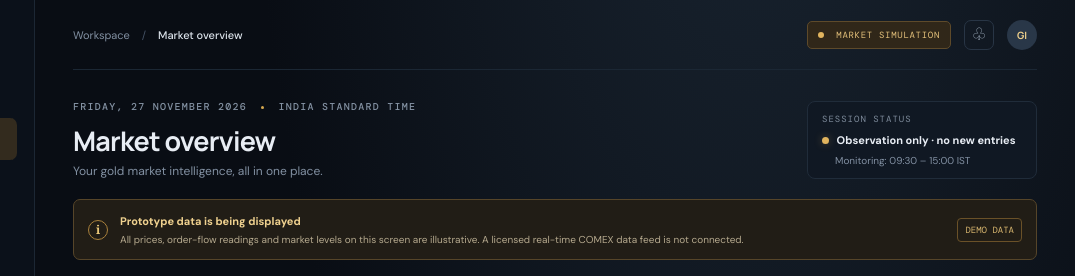
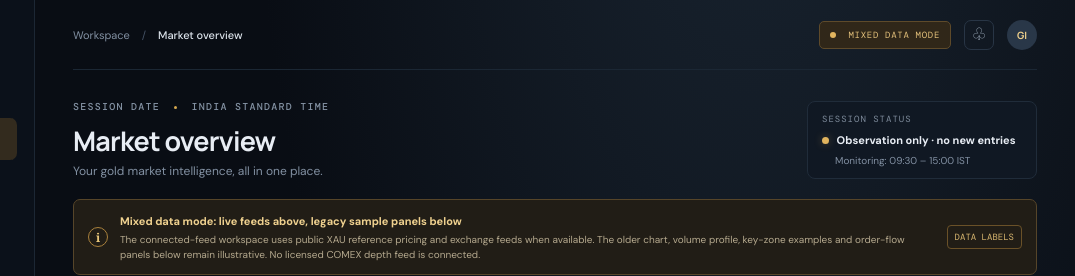
Before and after one commit to girishthakur35720-creator/Gold-intelligence-, a plain HTML site: page index.html in a window 1280 px wide. Shown: the top 276 px of the page, 205-1280 px from the left. Drawn offline with nearby package versions, Linux system fonts and the light colour scheme; no server answers.

Commit message:
Clarify mixed live and illustrative data labels

```diff
--- a/index.html
+++ b/index.html
@@ -40,15 +40,15 @@
       <header class="topbar">
         <div class="mobile-brand"><span class="brand-mark">G<span>i</span></span><strong>GOLD INTELLIGENCE</strong></div>
         <div class="crumb">Workspace <span>/</span> <b>Market overview</b></div>
-        <div class="top-actions"><div class="market-pill"><span class="pulse"></span> MARKET SIMULATION</div><button class="icon-button" aria-label="Notifications">♧</button><button class="avatar top-avatar">GI</button></div>
+        <div class="top-actions"><div class="market-pill"><span class="pulse"></span> MIXED DATA MODE</div><button class="icon-button" aria-label="Notifications">♧</button><button class="avatar top-avatar">GI</button></div>
       </header>
 
       <section class="page-heading">
-        <div><div class="eyebrow">FRIDAY, 27 NOVEMBER 2026 <i></i> INDIA STANDARD TIME</div><h1>Market overview</h1><p>Your gold market intelligence, all in one place.</p></div>
+        <div><div class="eyebrow" id="ist-session-date">SESSION DATE <i></i> INDIA STANDARD TIME</div><h1>Market overview</h1><p>Your gold market intelligence, all in one place.</p></div>
         <div class="session-box"><span class="session-label">SESSION STATUS</span><strong><span class="status-dot amber"></span> Outside monitoring window</strong><small>Monitoring: 09:30 – 15:00 IST</small></div>
       </section>
 
-      <section class="notice"><span class="notice-icon">i</span><div><strong>Prototype data is being displayed</strong><p>All prices, order-flow readings and market levels on this screen are illustrative. A licensed real-time COMEX data feed is not connected.</p></div><span class="notice-tag">DEMO DATA</span></section>
+      <section class="notice"><span class="notice-icon">i</span><div><strong>Mixed data mode: live feeds above, legacy sample panels below</strong><p>The connected-feed workspace uses public XAU reference pricing and exchange feeds when available. The older chart, volume profile, key-zone examples and order-flow panels below remain illustrative. No licensed COMEX depth feed is connected.</p></div><span class="notice-tag">DATA LABELS</span></section>
 
       <section class="market-grid">
         <article class="card instrument-card">
```
